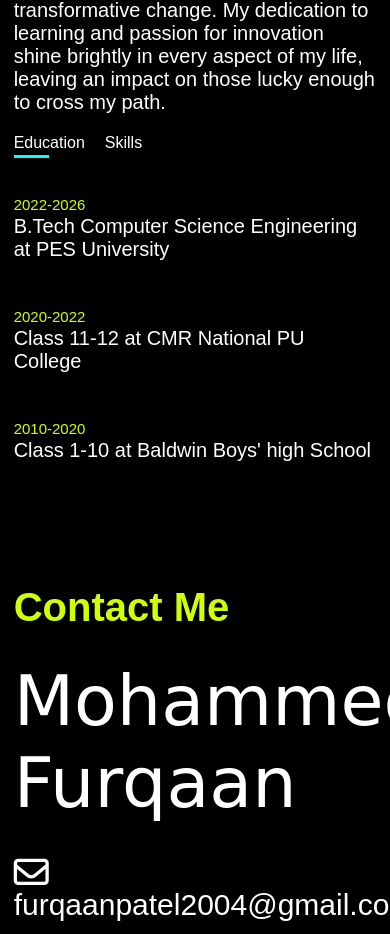
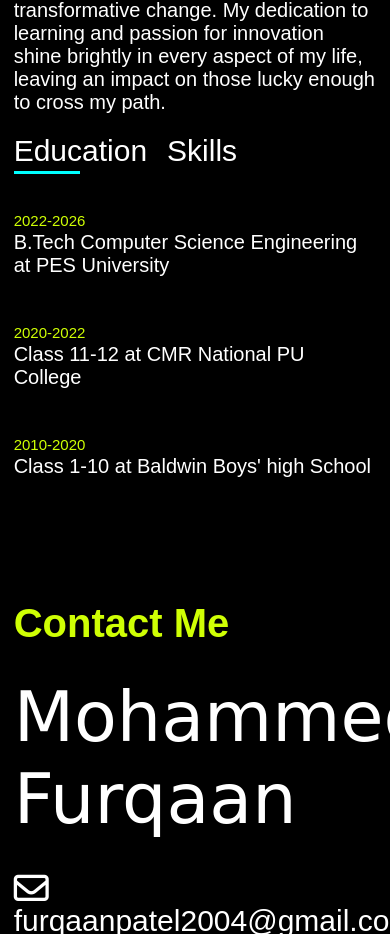
Before and after one commit to mfurqaan31/mfurqaan31.github.io, a plain HTML site: page index.html in a window 390 px wide. Shown: the part 1759-2693 px from the top of the page. Drawn offline with nearby package versions, Linux system fonts and the light colour scheme; a web font is replaced by a local one.

Commit message:
Update style.css

```diff
--- a/style.css
+++ b/style.css
@@ -428,7 +428,7 @@ nav ul .fa-solid
 
 .tab-links
 {
-    font-size: 16px;
+    font-size: 30px;
     margin-right: 20px;
 }
 
```
